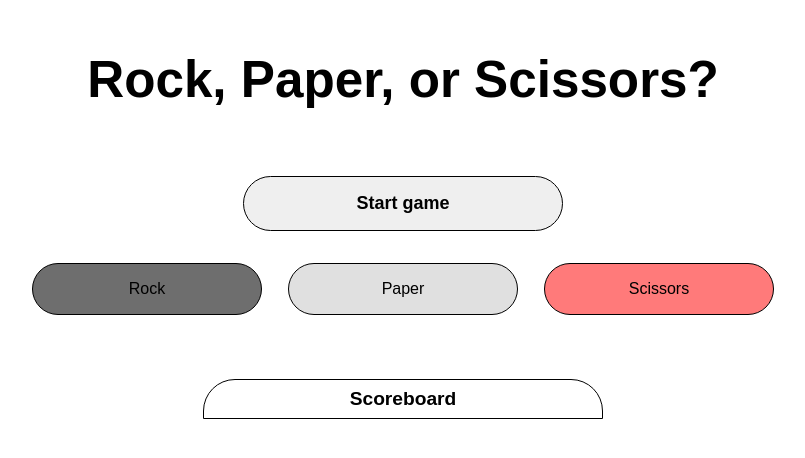
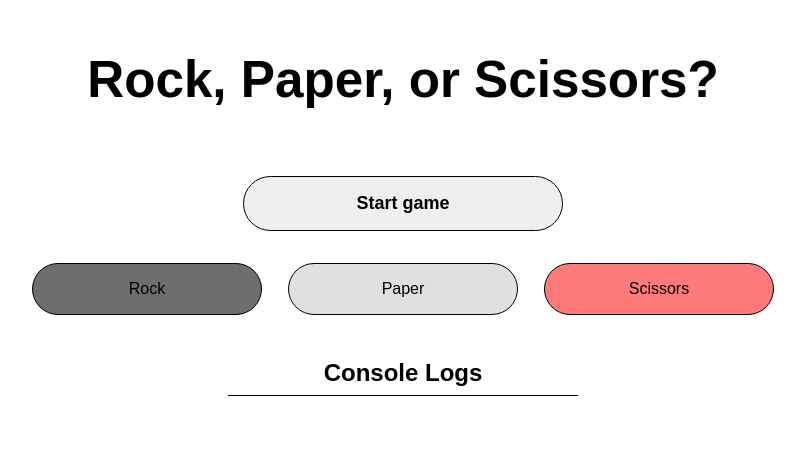
Before and after one commit to Aon-m/RPS, a plain HTML site: page rps.html in a window 1280 px wide. Shown: the whole page, without its empty margins (237-1042 px from the left). Drawn offline with Linux system fonts and the light colour scheme.

Commit message:
Convert the scoreboard into a log board

```diff
--- a/javascript.js
+++ b/javascript.js
@@ -31,7 +31,7 @@ function getHumanChoice(choice) {
     humanChoice = choice;
     humanChoiceMade = true;
   } else {
-    alert("Game hasn't started! Click the Start game button.");
+    console.log("Game hasn't started! Click the Start game button.");
   }
 }
 
@@ -52,10 +52,9 @@ console.log = function (message) {
 // ROUND FUNCTION
 function playRound() {
   if (gameStarted === true) {
-    getComputerChoice();
     computerChoice = getComputerChoice();
 
-    alert(`I choose ${computerChoice}`);
+    console.log(`I choose ${computerChoice}`);
 
     if (humanChoice === computerChoice) {
       console.log("It's a Tie!");
@@ -64,12 +63,12 @@ function playRound() {
       (humanChoice === "paper" && computerChoice === "rock") ||
       (humanChoice === "scissors" && computerChoice === "paper")
     ) {
-      alert(
+      console.log(
         `You win! ${humanChoice.toUpperCase()} beats ${computerChoice.toUpperCase()}!`
       );
       humanScore += 1;
     } else {
-      alert(
+      console.log(
         `You lose! ${computerChoice.toUpperCase()} beats ${humanChoice.toUpperCase()}!`
       );
       computerScore += 1;
@@ -79,19 +78,19 @@ function playRound() {
 
     round += 1;
 
-    alert(`Round ${round} has started, make a chioce`);
+    console.log(`Round ${round} has started, make a chioce`);
   }
 }
 
 // GAME FUNCTION
 function playGame() {
   if (gameStarted === true) {
-    alert("Game is already in progress!");
+    console.log("Game is already in progress!");
     return; // stop here, don’t restart
   }
 
   gameStarted = true;
-  alert(`Round ${round} has started, make a chioce`);
+  console.log(`Round ${round} has started, make a chioce`);
 
   if (humanScore < 5 && computerScore < 5) {
     gameStarted = true;
--- a/rps.html
+++ b/rps.html
@@ -18,8 +18,8 @@
         <button id="paper">Paper</button>
         <button id="scissors">Scissors</button>
       </div>
+      <h2 id="scoreboard-header">Console Logs</h2>
       <div id="scoreboard">
-        <h2>Scoreboard</h2>
       </div>
     </main>
   </body>
--- a/styles.css
+++ b/styles.css
@@ -73,7 +73,10 @@ button:hover {
 }
 
 #scoreboard {
-  margin: 2rem;
+  display: flex;
+  align-items: center;
+  justify-content: center;
+  margin: auto;
   width: 70vw;
   max-width: 45ch;
   background: hsl(0, 0%, 100%);
@@ -81,14 +84,15 @@ button:hover {
   text-align: center;
   font-size: clamp(0.7rem, calc(0.7rem + 1vw), 1rem);
   font-weight: 400;
+  line-height: 2;
+  columns: 20ch;
 }
 
-#scoreboard h2 {
+#scoreboard-header {
   font-weight: 900;
-  border-radius: 2rem 2rem 0 0;
-  font-size: clamp(1rem, calc(0.7rem + 1vw), 1.2rem);
+  font-size: clamp(1rem, calc(0.7rem + 1vw), 1.5rem);
   padding: 0.5rem 6rem;
-  border: 1px solid black;
+  border-bottom: 1px solid black;
 }
 
 @media screen and (min-width: 40rem) {
```
